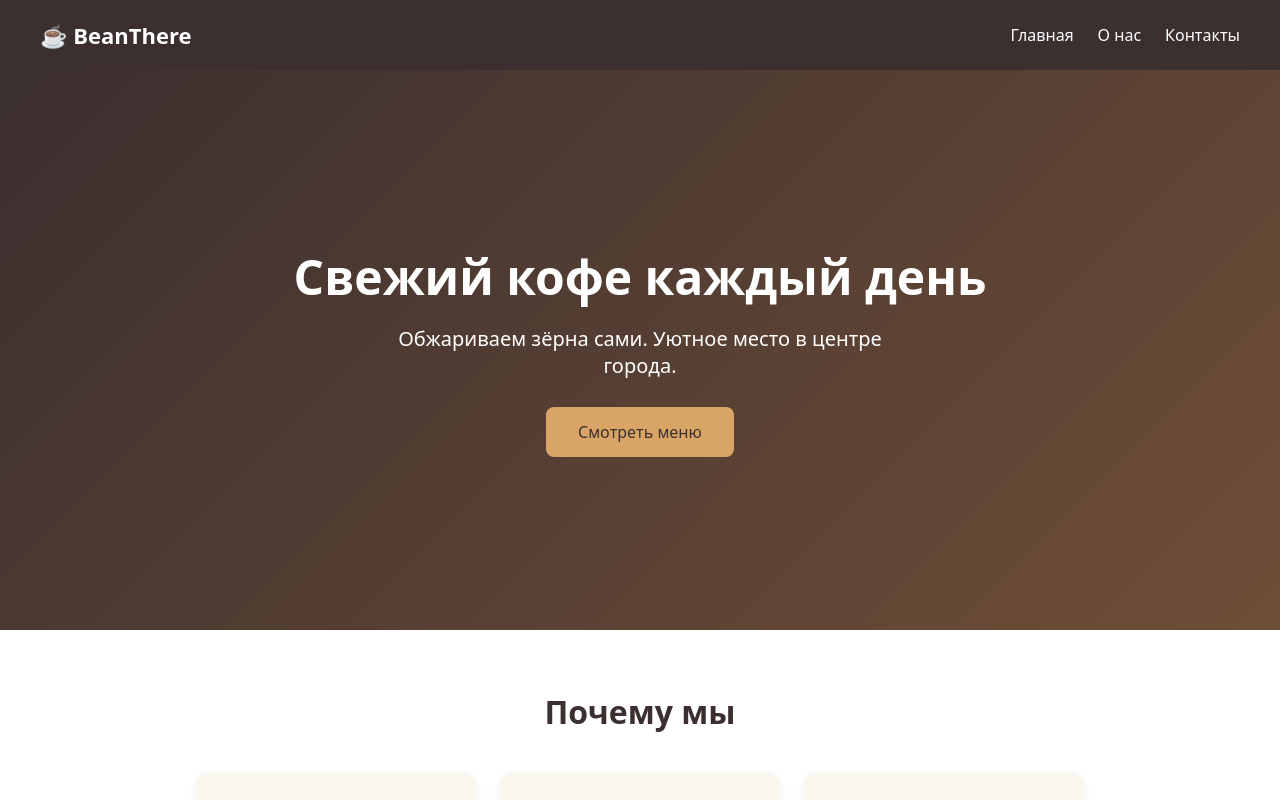
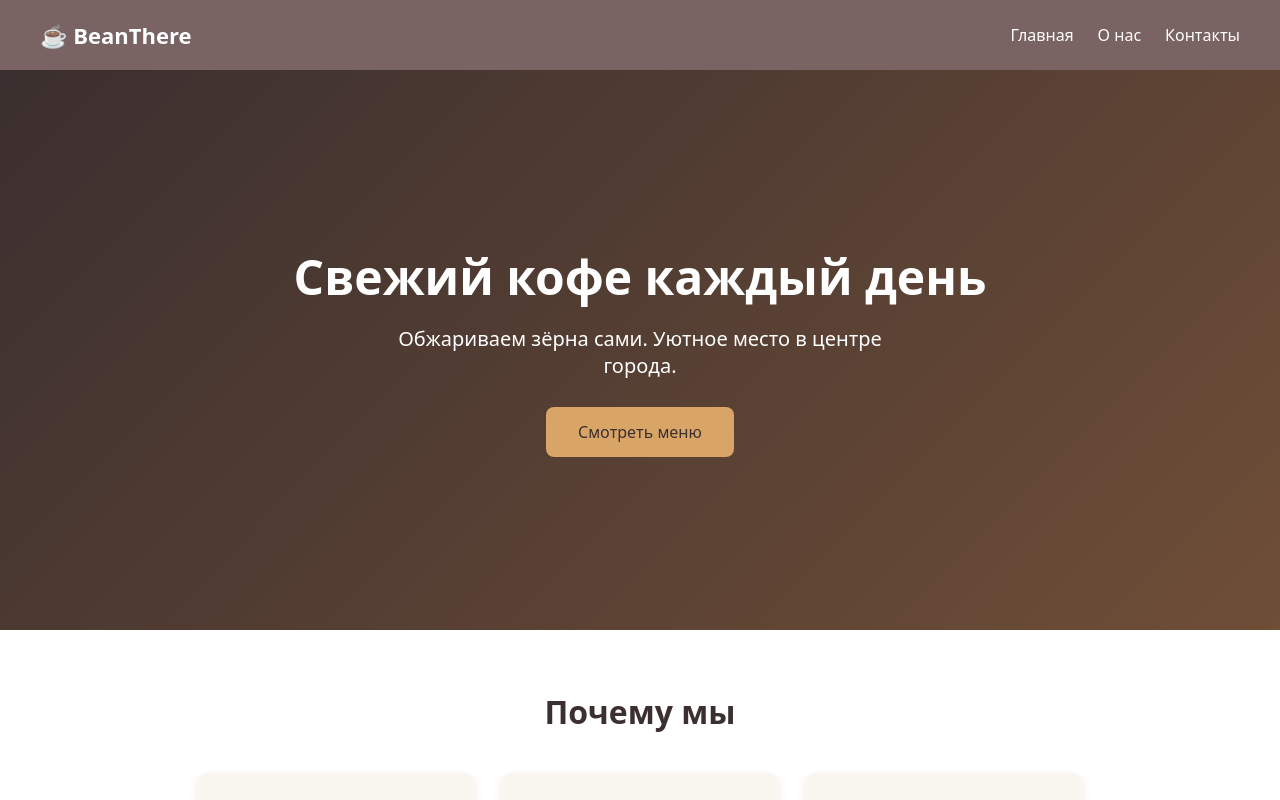
Before and after one commit to amirmurat/foqus-mirror, a React (Vite) app: page / in a window 1280 px wide. Shown: the top 800 px of the page. Built offline with nearby package versions, Linux system fonts and the light colour scheme.

Commit message:
Изменил цвет фона хедера

```diff
--- a/src/App.css
+++ b/src/App.css
@@ -10,7 +10,7 @@
   justify-content: space-between;
   align-items: center;
   padding: 20px 40px;
-  background: #3b2f2f;
+  background: #796363;
   color: #fff;
 }
 .logo {
```
